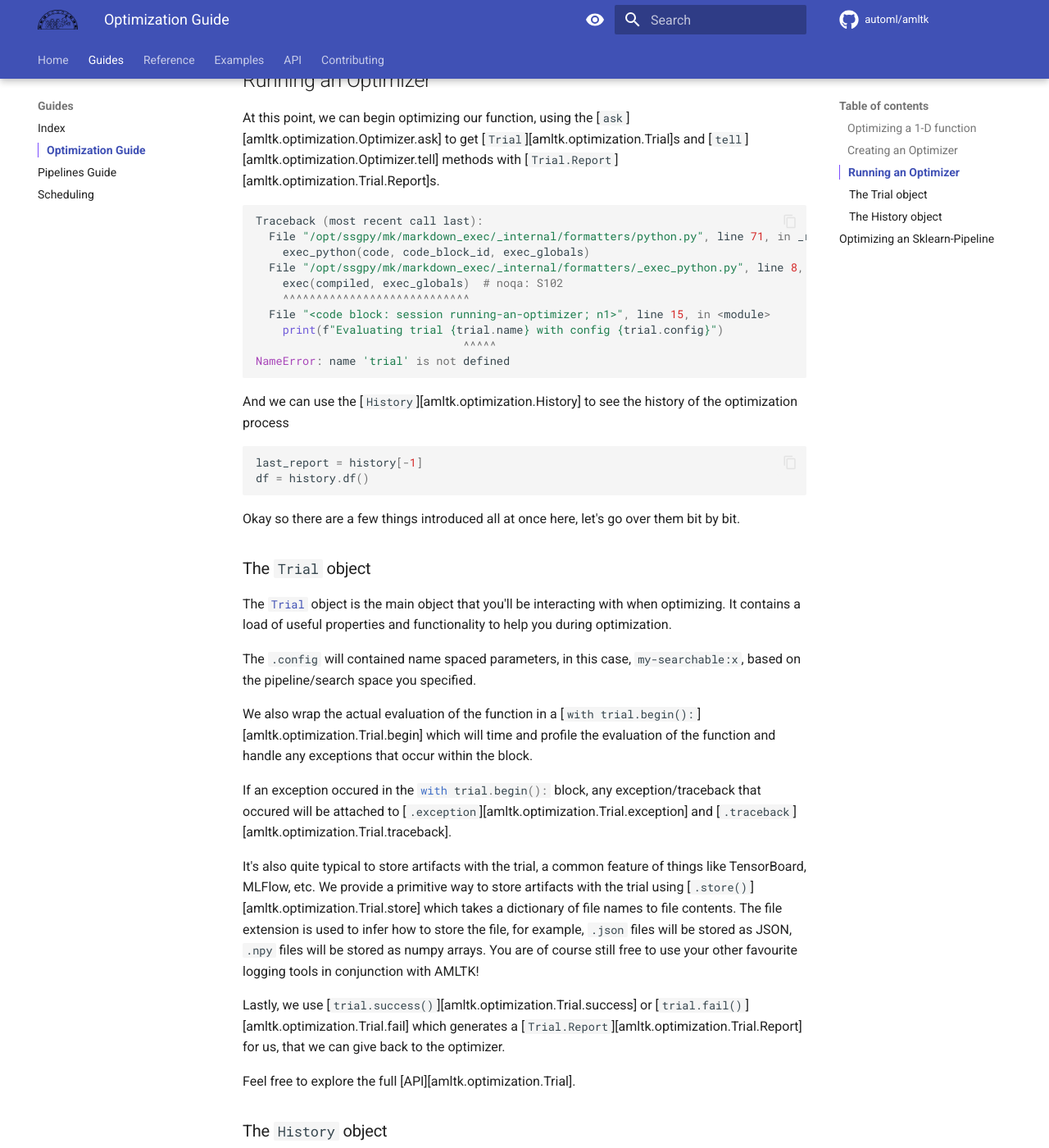
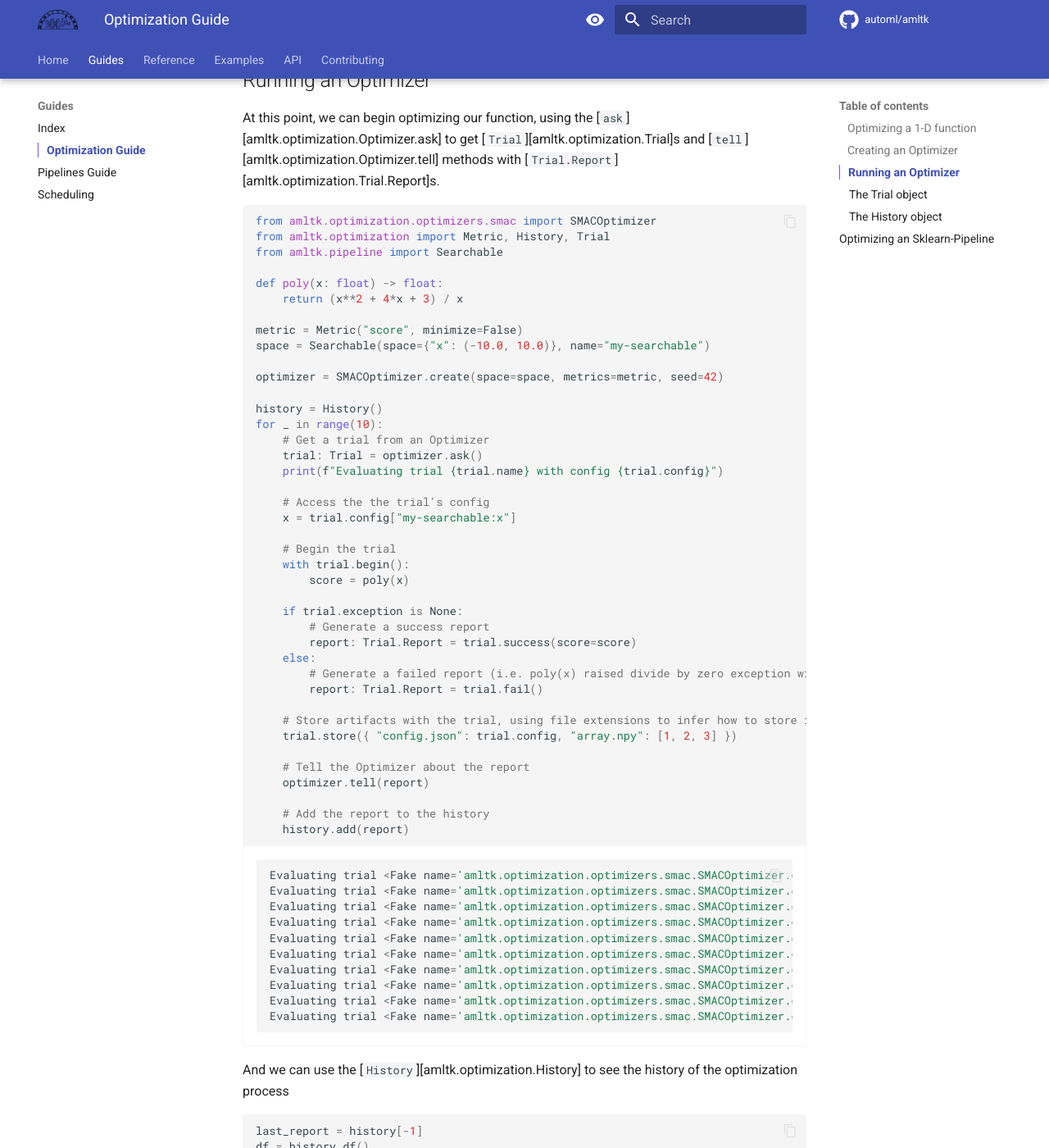
Before and after one commit to automl/amltk, an MkDocs documentation site: the page built from docs/guides/optimization.md, in a window 1280 px wide and 1400 px high, scrolled down 2430 px. Shown: the whole window at 82% size. Built offline with MkDocs 1.6.1 and Material for MkDocs 9.7.7, drawn with Linux system fonts in a browser that asks for light colours; comment, search, counter and statistics services are not loaded; the version menu is left out.

Commit message:
doc: Fix ordering in example

```diff
--- a/docs/guides/optimization.md
+++ b/docs/guides/optimization.md
@@ -121,10 +121,9 @@ optimizer = SMACOptimizer.create(space=space, metrics=metric, seed=42)
 
 history = History()
 for _ in range(10):
-    print(f"Evaluating trial {trial.name} with config {trial.config}")
-
     # Get a trial from an Optimizer
     trial: Trial = optimizer.ask()
+    print(f"Evaluating trial {trial.name} with config {trial.config}")
 
     # Access the the trial's config
     x = trial.config["my-searchable:x"]
```
